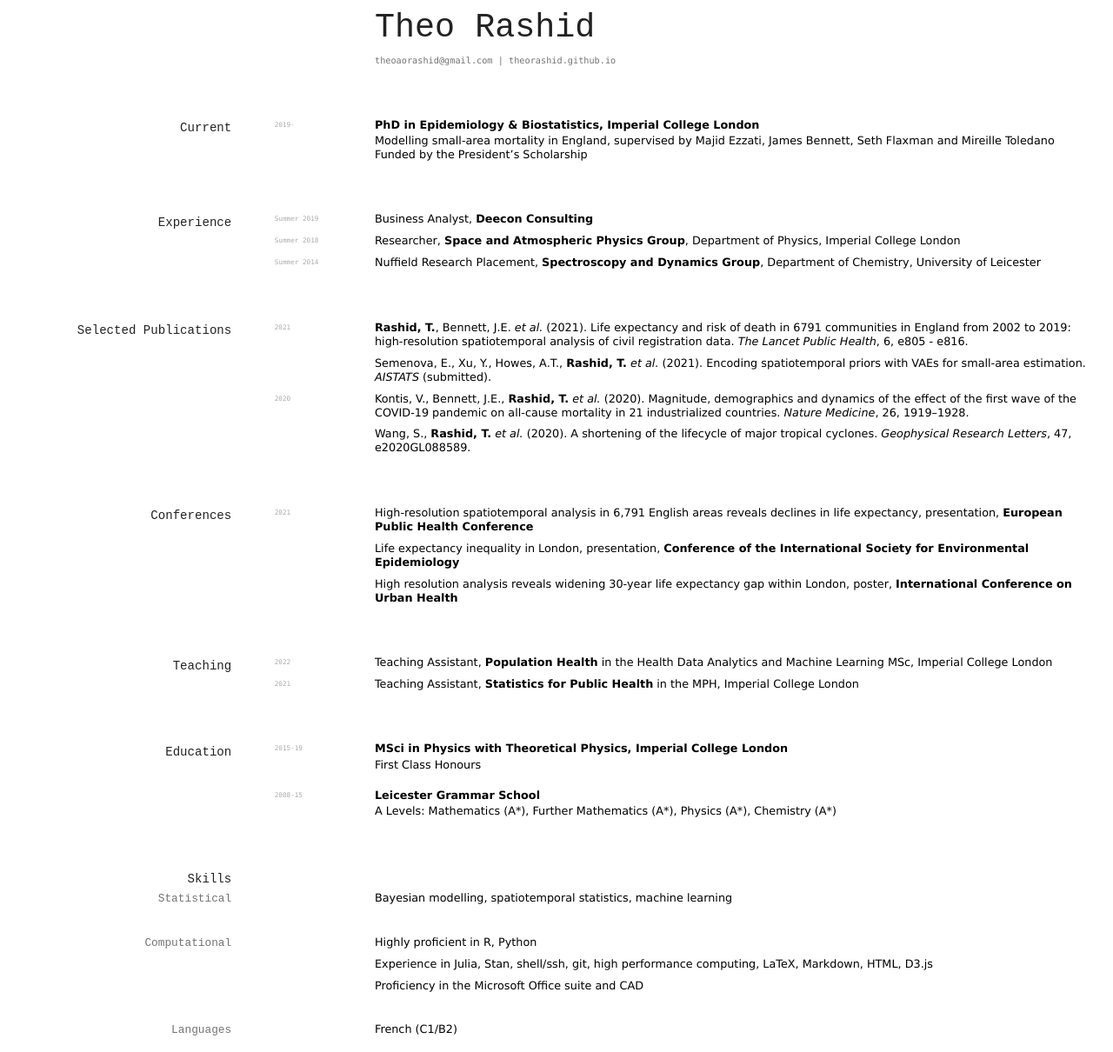
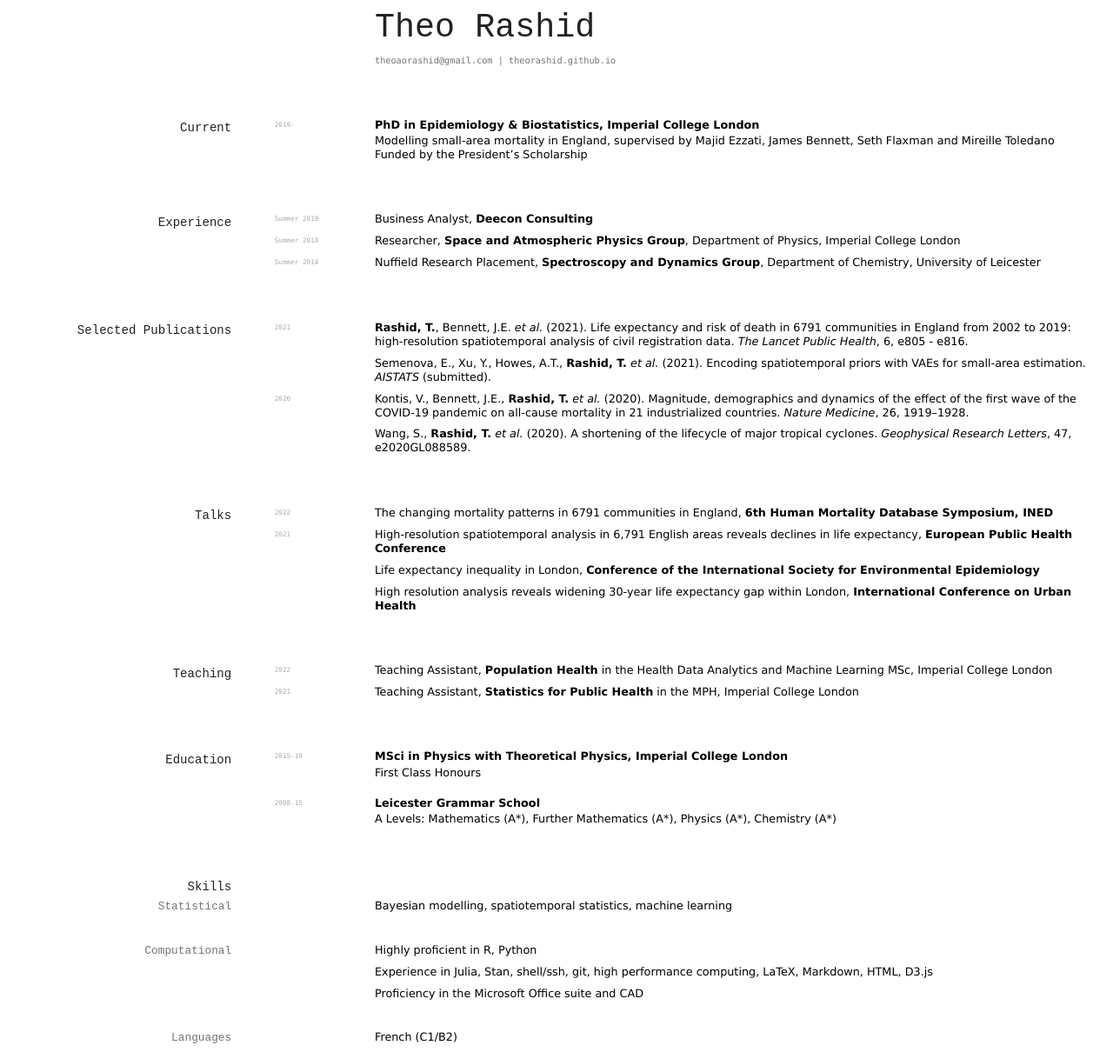
Before and after one commit to elipapa/markdown-cv, a Jekyll site: the page built from index.md, in a window 1280 px wide. Shown: the whole page at 87% size. Built offline with Jekyll 4.4.1, drawn with Linux system fonts in a browser that asks for light colours; our own code applies the rules of GitHub Pages for plain Markdown files.

Commit message:
ined talk

```diff
--- a/index.md
+++ b/index.md
@@ -47,6 +47,7 @@
 
 
 ## Selected Publications
+
 `2021`
 __Rashid, T.__, Bennett, J.E. _et al._ (2021). [Life expectancy and risk of death in 6791 communities in England from 2002 to 2019: high-resolution spatiotemporal analysis of civil registration data](https://www.thelancet.com/journals/lanpub/article/PIIS2468-2667(21)00205-X/fulltext). _The Lancet Public Health_, 6, e805 - e816.
 
@@ -62,14 +63,17 @@
 
 
 
-## Conferences
+## Talks
+
+`2022`
+The changing mortality patterns in 6791 communities in England, __6th Human Mortality Database Symposium, INED__
 
 `2021`
-High-resolution spatiotemporal analysis in 6,791 English areas reveals declines in life expectancy, presentation, __European Public Health Conference__
+High-resolution spatiotemporal analysis in 6,791 English areas reveals declines in life expectancy, __European Public Health Conference__
 
-Life expectancy inequality in London, presentation, __Conference of the International Society for Environmental Epidemiology__
+Life expectancy inequality in London, __Conference of the International Society for Environmental Epidemiology__
 
-High resolution analysis reveals widening 30-year life expectancy gap within London, poster, __International Conference on Urban Health__
+High resolution analysis reveals widening 30-year life expectancy gap within London, __International Conference on Urban Health__
 
 
 ## Teaching
```
